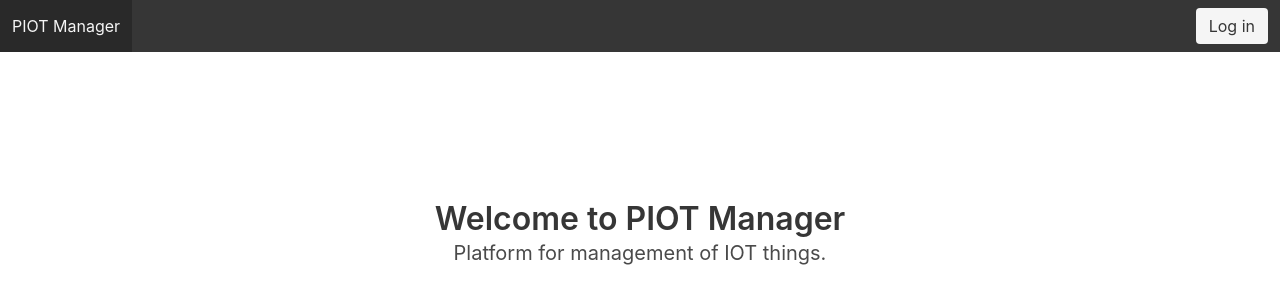
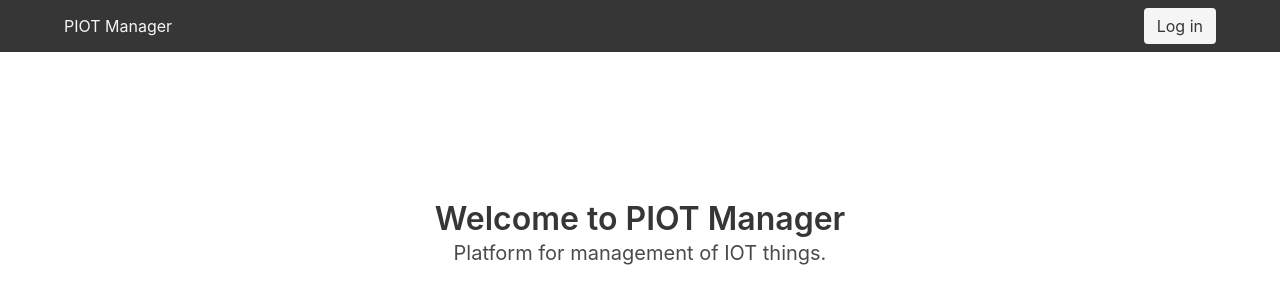
Before and after one commit to mnezerka/piot-server, a Svelte app in the folder manager/: page / in a window 1280 px wide. Shown: the top 304 px of the page. Built offline with nearby package versions, Linux system fonts and the light colour scheme.

Commit message:
[mgr] Change of layout to column, no full width

```diff
--- a/manager/public/index.html
+++ b/manager/public/index.html
@@ -20,6 +20,6 @@
 
 </head>
 
-<body>
+<body class="layout-default">
 </body>
 </html>
--- a/manager/src/App.svelte
+++ b/manager/src/App.svelte
@@ -26,5 +26,7 @@
 <Navbar/>
 
 <main class="piot-main">
-    <Router {routes}/>
+    <div class="container">
+        <Router {routes}/>
+    </div>
 </main>
--- a/manager/src/components/Navbar.svelte
+++ b/manager/src/components/Navbar.svelte
@@ -6,18 +6,24 @@
 </script>
 
 <nav class="navbar is-dark" role="navigation" aria-label="main navigation">
+
+    <div class="container">
+
         <div class="navbar-brand">
             <a class="navbar-item" href="/" use:link>
             PIOT Manager
             </a>
+
             <a role="button" class="navbar-burger burger" aria-label="menu" aria-expanded="false" data-target="navbarMenu">
                 <span aria-hidden="true"></span>
                 <span aria-hidden="true"></span>
                 <span aria-hidden="true"></span>
             </a>
+
         </div>
 
         <div id="navbarMenu" class="navbar-menu">
+
             <div class="navbar-start">
                 {#if $authenticated}
                 <a class="navbar-item" href="/customers" use:link>Customers</a>
@@ -37,5 +43,9 @@
                     </div>
                 </div>
             </div>
+
         </div>
+
+    </div>
+
 </nav>
```
Lines whose indentation alone changed are shown as unchanged.
